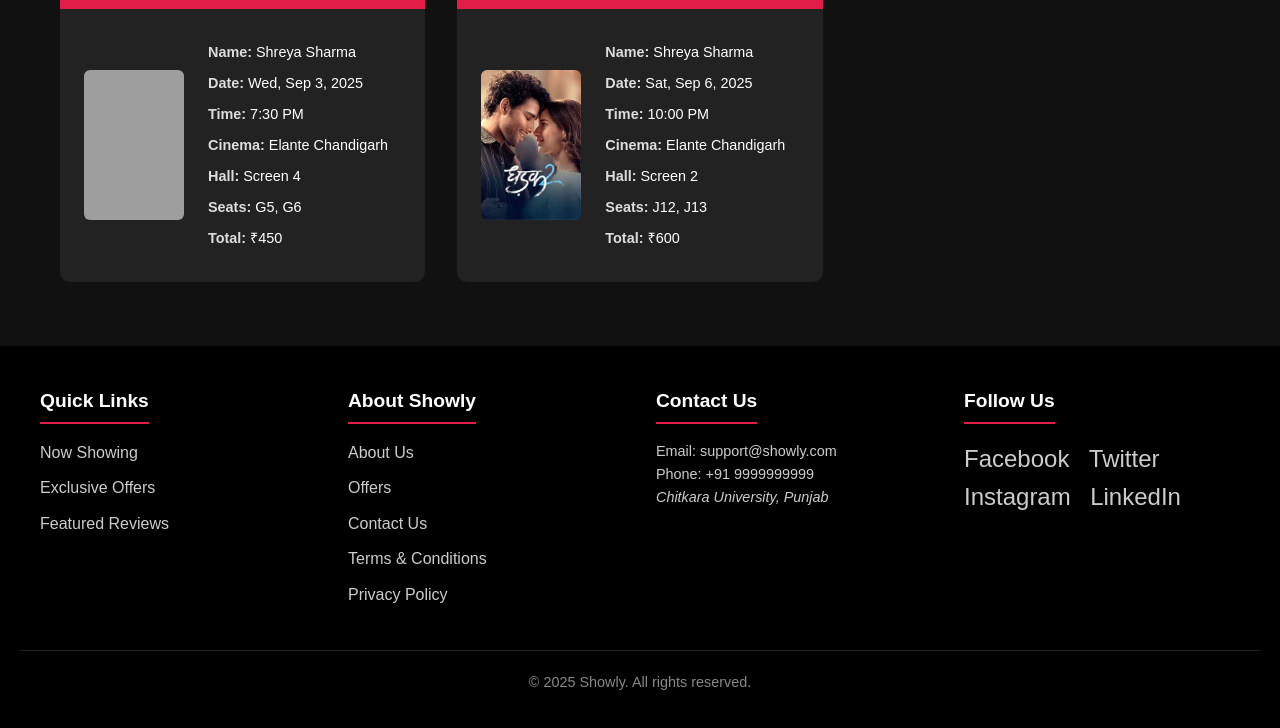
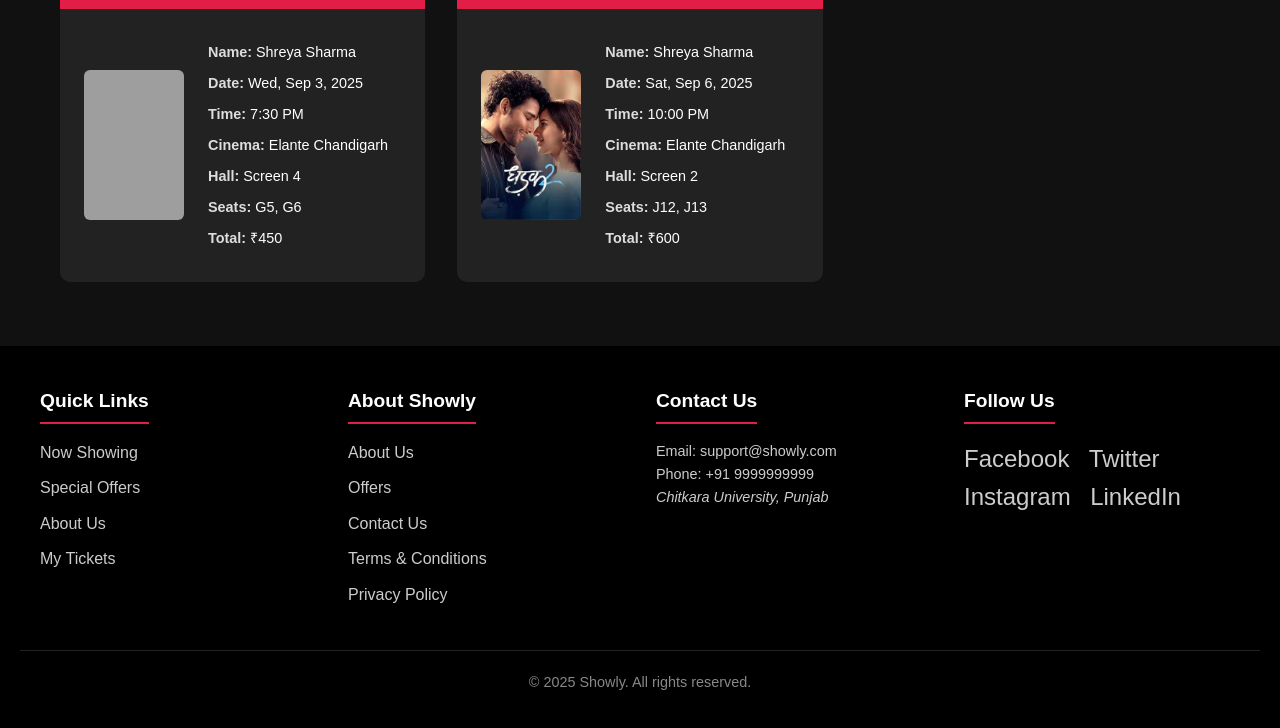
Before and after one commit to amanat07/Showly, a plain HTML site: page tickets.html in a window 1280 px wide. Shown: the part 312-1040 px from the top of the page. Drawn offline with Linux system fonts and the light colour scheme; grey boxes are pictures that could not be loaded.

Commit message:
some changes in footer

```diff
--- a/tickets.html
+++ b/tickets.html
@@ -466,8 +466,9 @@
         <h4>Quick Links</h4>
         <ul>
           <li><a href="./showing.html">Now Showing</a></li>
-          <li><a href="./offers.html">Exclusive Offers</a></li>
-          <li><a href="dashboard.html#reviews">Featured Reviews</a></li>
+          <li><a href="./offers.html">Special Offers</a></li>
+          <li><a href="./about.html">About Us</a></li>
+          <li><a href="./tickets.html">My Tickets</a></li>
         </ul>
       </div>
       <div class="footer-col">
```
